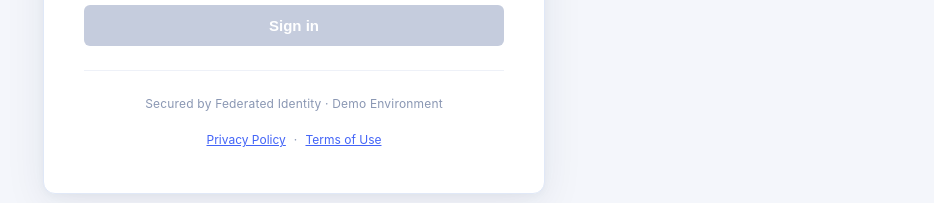
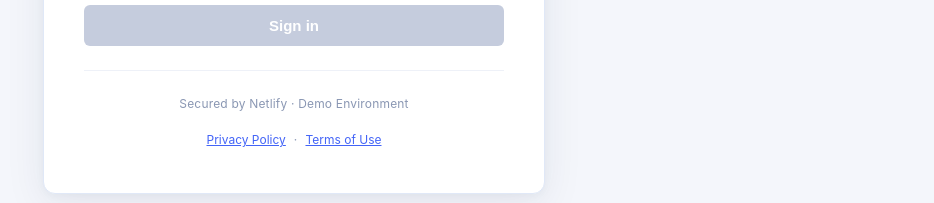
Before and after one commit to KerryMcKenzie/scoping-discovery, a React (Vite) app: page / in a window 1280 px wide. Shown: the part 541-744 px from the top of the page, without its empty margins (346-1280 px from the left). Built offline with nearby package versions, Linux system fonts and the light colour scheme.

Commit message:
style-updates

```diff
--- a/src/App.jsx
+++ b/src/App.jsx
@@ -664,7 +664,7 @@ const LoginPage = ({ onLogin }) => {
           color: '#8a97b3',
           textAlign: 'center',
         }}>
-          Secured by Federated Identity · Demo Environment
+          Secured by Netlify · Demo Environment
           <div style={{ marginTop: '10px' }}>
             <button type="button" style={legalLinkStyle} onClick={() => setLegal('privacy')}>
               Privacy Policy
```
